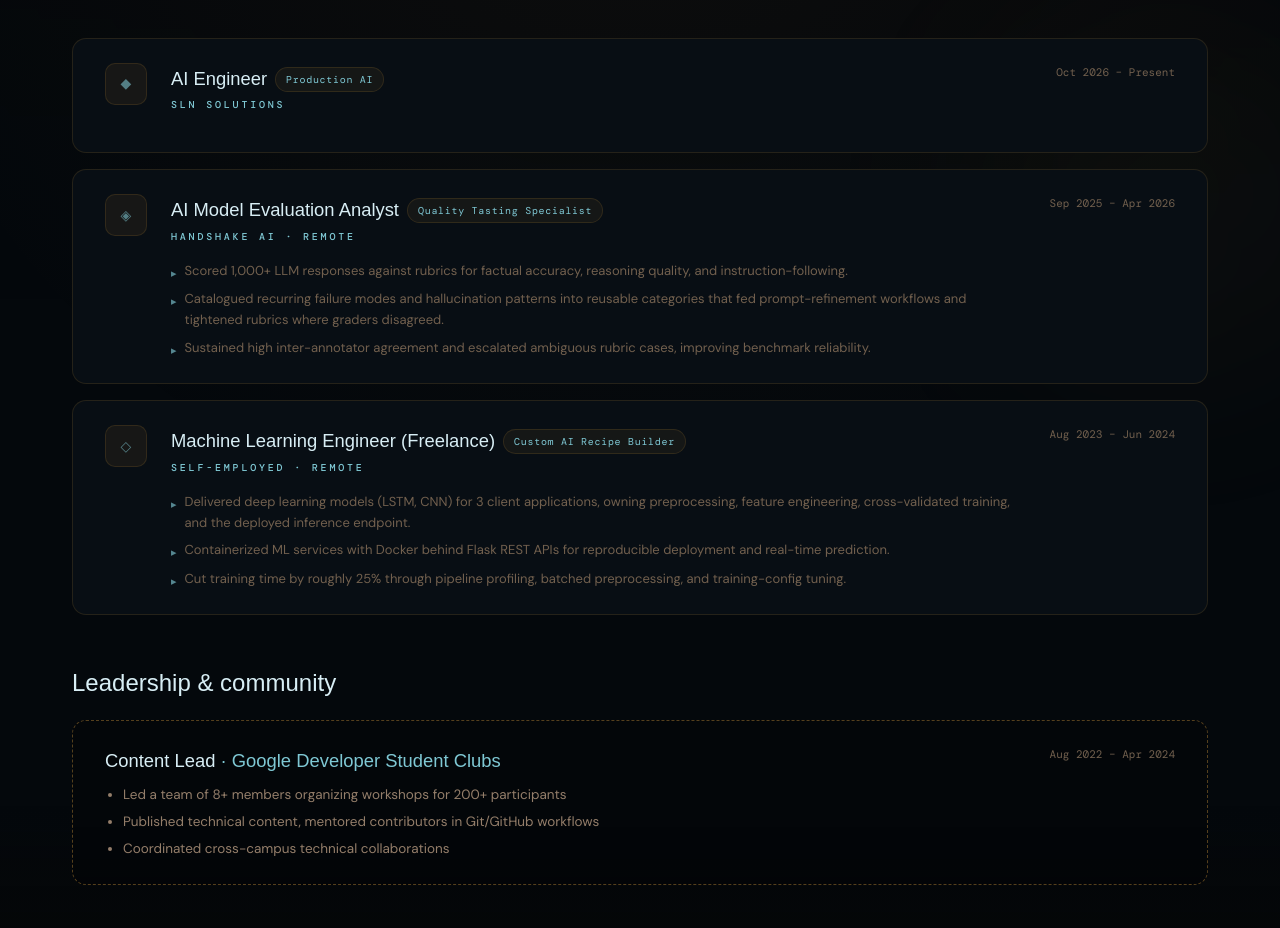
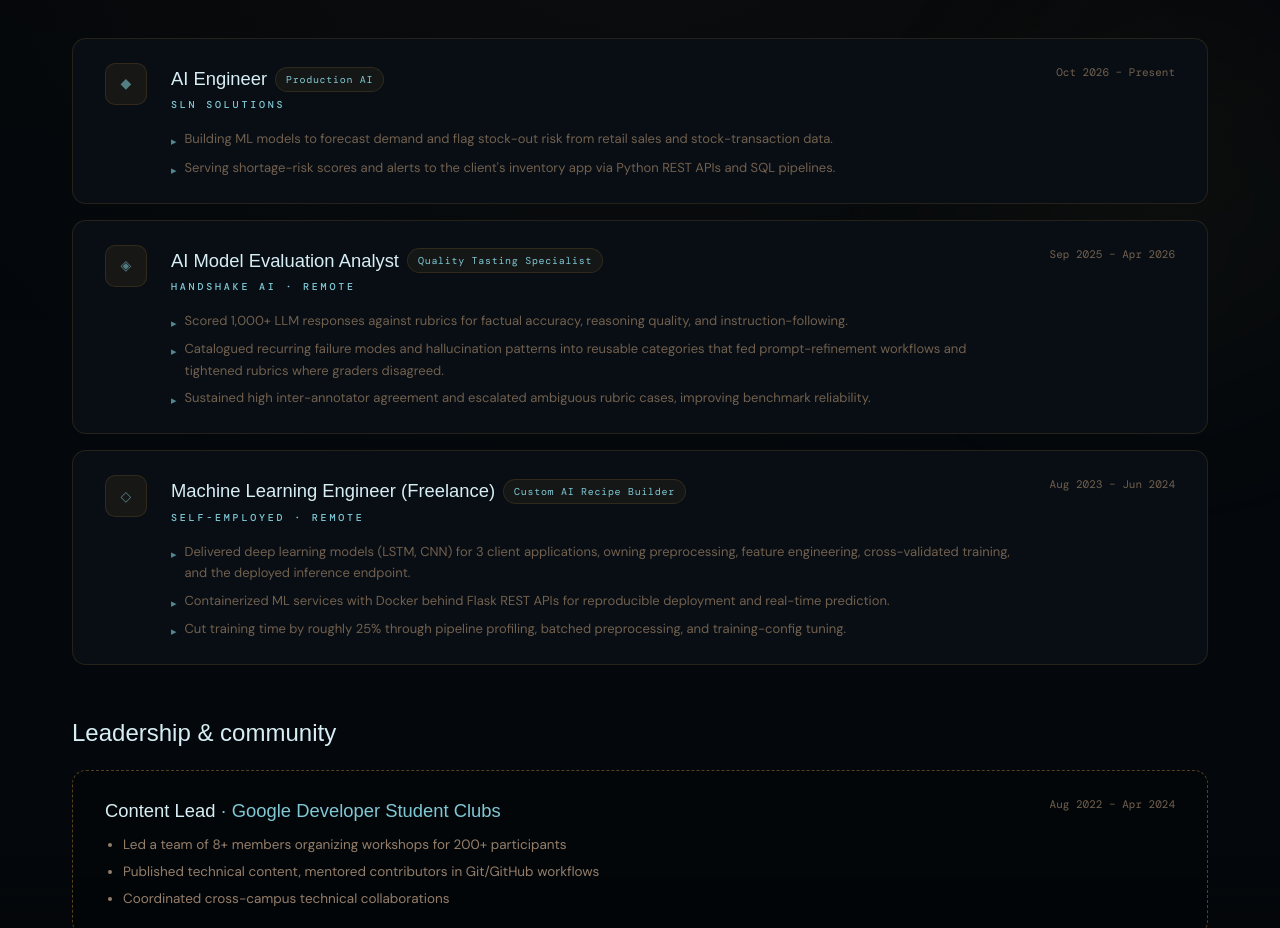
Before and after one commit to mannemkarthik010/algorithmic-kitchen, a Next.js app: page / in a window 1280 px wide. Shown: the part 4400-5328 px from the top of the page. Built offline with nearby package versions, Linux system fonts and the light colour scheme; no server answers; a web font is replaced by a local one.

Commit message:
feat: add responsibilities for the SLN Solutions AI Engineer role
Two present-tense bullets from the project brief; no client names, metrics or outcomes.

```diff
--- a/app/data/resume.ts
+++ b/app/data/resume.ts
@@ -349,8 +349,11 @@ export const resume = {
       location: "",
       period: "Oct 2026 – Present",
       icon: "◆",
-      // Add 2-4 bullets here and in resume.tex once you know what is shareable (the offer letter has a confidentiality clause).
-      bullets: [] as string[],
+      // Responsibilities, present tense, no client names (the offer letter has a confidentiality clause).
+      bullets: [
+        "Building ML models to forecast demand and flag stock-out risk from retail sales and stock-transaction data.",
+        "Serving shortage-risk scores and alerts to the client's inventory app via Python REST APIs and SQL pipelines.",
+      ],
     },
     {
       role: "AI Model Evaluation Analyst",
```
Also changed, not shown: 1 other file (tests, documents, lock files or other folders).
